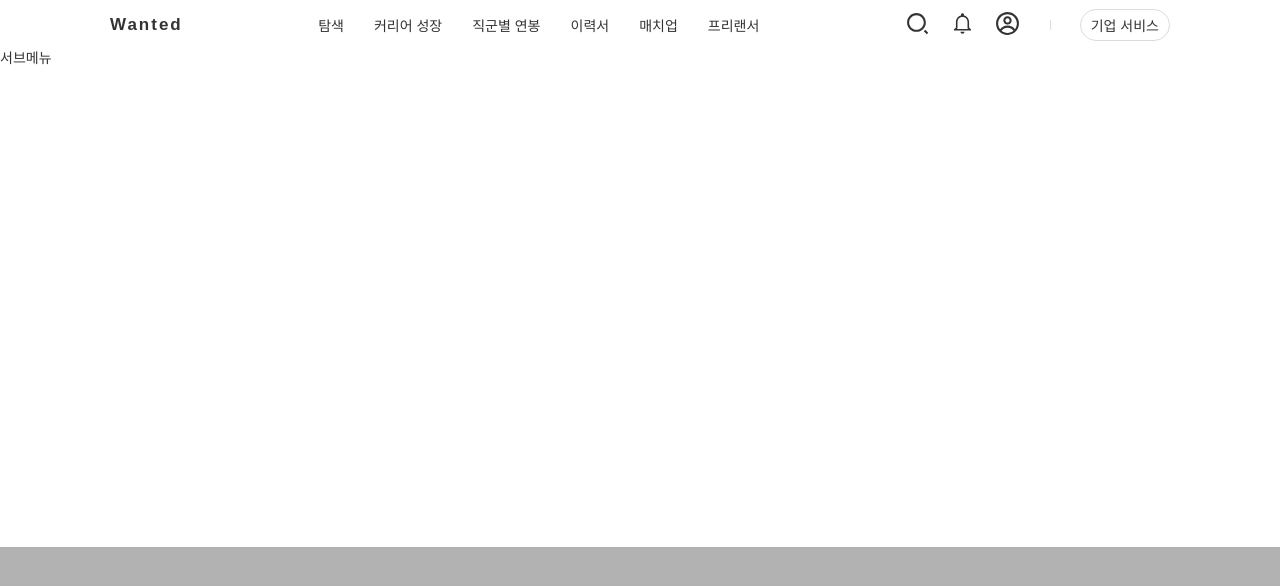
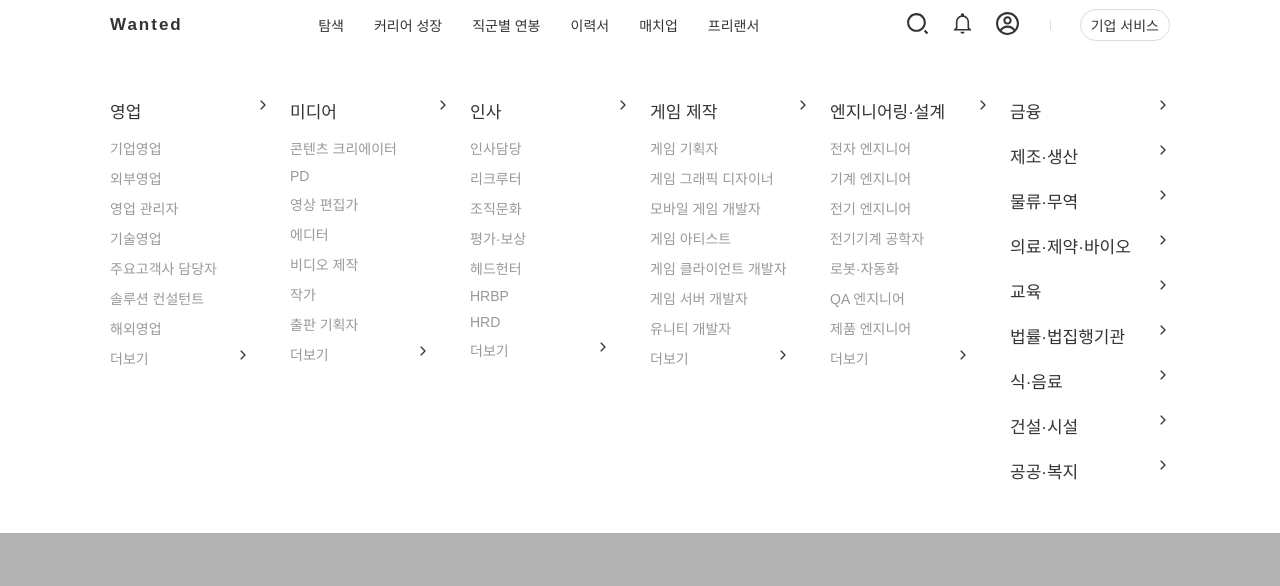
Before and after one commit to yoonhe/wanted-gnb, a React app: page / in a window 1280 px wide. Both pictures are taken after a click on the item "탐색". Shown: the top 586 px of the page. Built offline with nearby package versions, Linux system fonts and the light colour scheme.

Commit message:
gnb 서브 메뉴를 추가합니다

```diff
--- a/src/components/App.js
+++ b/src/components/App.js
@@ -57,7 +57,7 @@
           </nav>
           <MainAsideMenu />
           <MainSubNav
-            visible={subMenuVisible}
+            visible={subMenuVisible ? 1 : 0}
             onSubMenuVisible={handleSubMenuVisible}
           />
         </HeaderInner>
--- a/src/components/MainSubNav.js
+++ b/src/components/MainSubNav.js
@@ -1,12 +1,38 @@
-import React from "react";
+import React, { useEffect, useRef, useState } from "react";
 
 import styled from "@emotion/styled";
+import { subNavs } from "../../fixture/subNav";
+import { Inner } from "../css/common";
+
+import SubNav from "./SubNav";
 
 const MainSubNav = ({ visible, onSubMenuVisible }) => {
+  const [listHeight, setListHeight] = useState(0);
+  const subNavRef = useRef();
+
+  useEffect(() => {
+    const height = subNavRef?.current?.clientHeight;
+    setListHeight(height);
+  }, [visible, subNavRef?.current?.clientHeight]);
+
   return (
     <NavWrap display={visible}>
-      <NavList display={visible} onMouseLeave={() => onSubMenuVisible(false)}>
-        서브메뉴
+      <NavList
+        display={visible}
+        height={listHeight}
+        onMouseLeave={() => onSubMenuVisible(false)}
+      >
+        <SubNavInner ref={subNavRef}>
+          {subNavs.map(({ id, oneDepth, twoDepth }) => {
+            return (
+              <SubNav
+                key={id}
+                oneDepthMenus={oneDepth}
+                twoDepthMenus={twoDepth}
+              />
+            );
+          })}
+        </SubNavInner>
       </NavList>
     </NavWrap>
   );
@@ -16,23 +42,29 @@
   visibility: display ? "visible" : "hidden",
   opacity: display ? 1 : 0,
   position: "fixed",
-  top: "47px",
+  top: "48px",
   left: 0,
   width: "100%",
   height: "100%",
   background: "rgba(0,0,0,0.3)",
-  transition: "0.4s linear",
+  transition: "0.3s ease-in-out",
 }));
 
-const NavList = styled.ul(({ display }) => ({
+const NavList = styled.div(({ display, height }) => ({
+  justifyContent: "space-between",
   opacity: display ? 1 : 0,
   position: "relative",
   top: "0",
   left: "0",
+  padding: "40px 0",
   width: "100%",
-  height: display ? "500px" : "0px",
-  transition: "0.4s linear",
+  height: display ? height : "0px",
+  transition: "0.3s ease-in-out",
   background: "#fff",
 }));
 
+const SubNavInner = styled(Inner)({
+  display: "flex",
+});
+
 export default MainSubNav;
--- /dev/null
+++ b/src/components/SubNav.js
@@ -0,0 +1,64 @@
+import React from "react";
+
+import styled from "@emotion/styled";
+
+import { IoIosArrowForward } from "react-icons/io";
+
+const SubNav = ({ id, oneDepthMenus = [], twoDepthMenus = [] }) => {
+  return (
+    <Nav>
+      {oneDepthMenus.map((menu) => (
+        <dt key={`${id}${menu}`}>
+          <ArrowButton type="button">
+            {menu}
+            <IoIosArrowForward />
+          </ArrowButton>
+        </dt>
+      ))}
+      {twoDepthMenus.map((menu) => (
+        <dd key={`${id}${menu}`}>
+          <button type="button">{menu}</button>
+        </dd>
+      ))}
+      {twoDepthMenus.length !== 0 && (
+        <dd>
+          <ArrowButton type="button">
+            더보기
+            <IoIosArrowForward />
+          </ArrowButton>
+        </dd>
+      )}
+    </Nav>
+  );
+};
+
+const ArrowButton = styled.button({
+  display: "flex",
+  justifyContent: "space-between",
+  width: "100%",
+  padding: "10px 0",
+  textAlign: "left",
+});
+
+const Nav = styled.dl({
+  flex: 1,
+  "& + &": {
+    marginLeft: "20px",
+  },
+  dt: {
+    button: {
+      fontSize: "17px",
+    },
+  },
+  dd: {
+    button: {
+      padding: "5px 20px 5px 0",
+      color: "#999",
+      svg: {
+        color: "#999",
+      },
+    },
+  },
+});
+
+export default SubNav;
```
